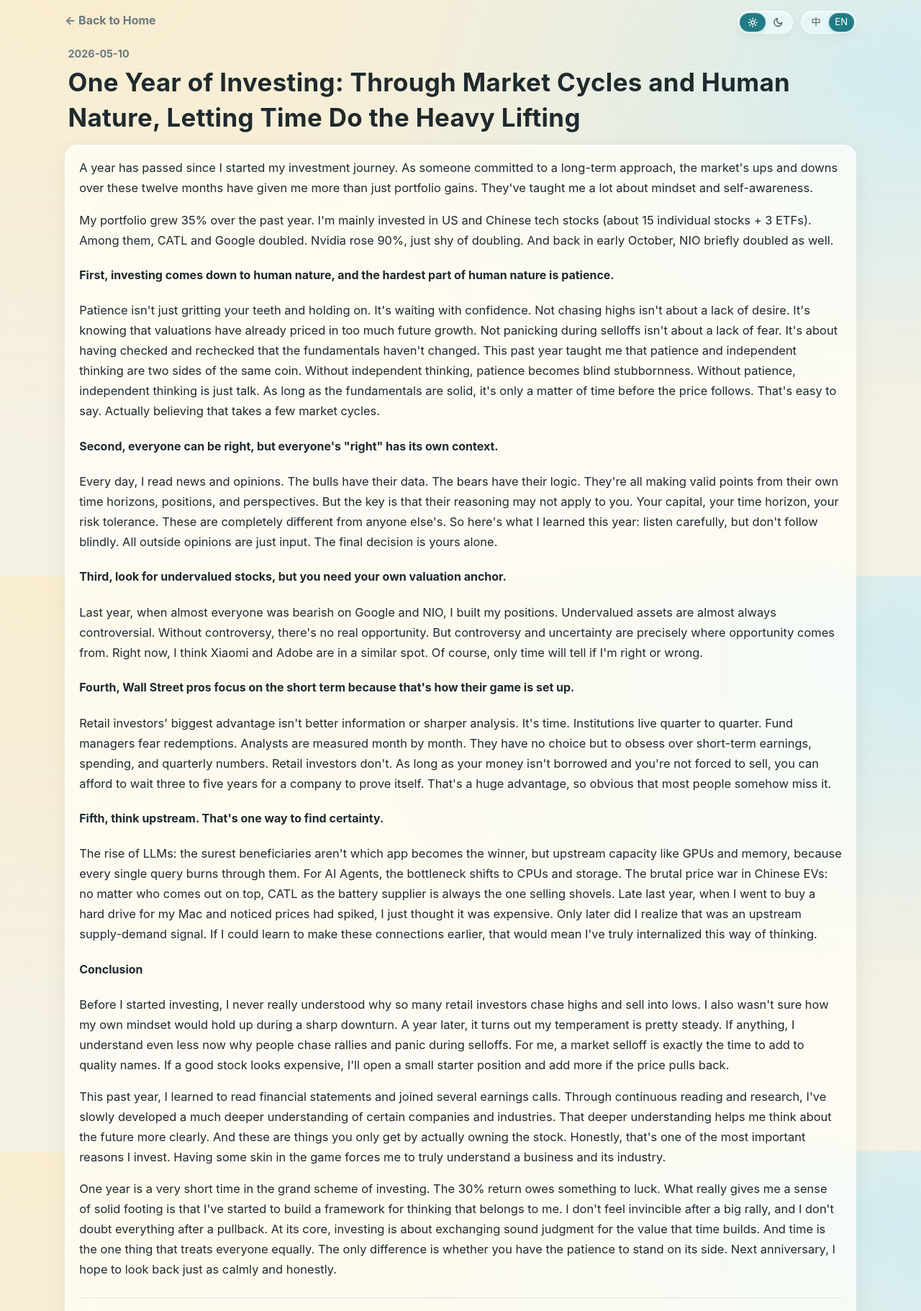
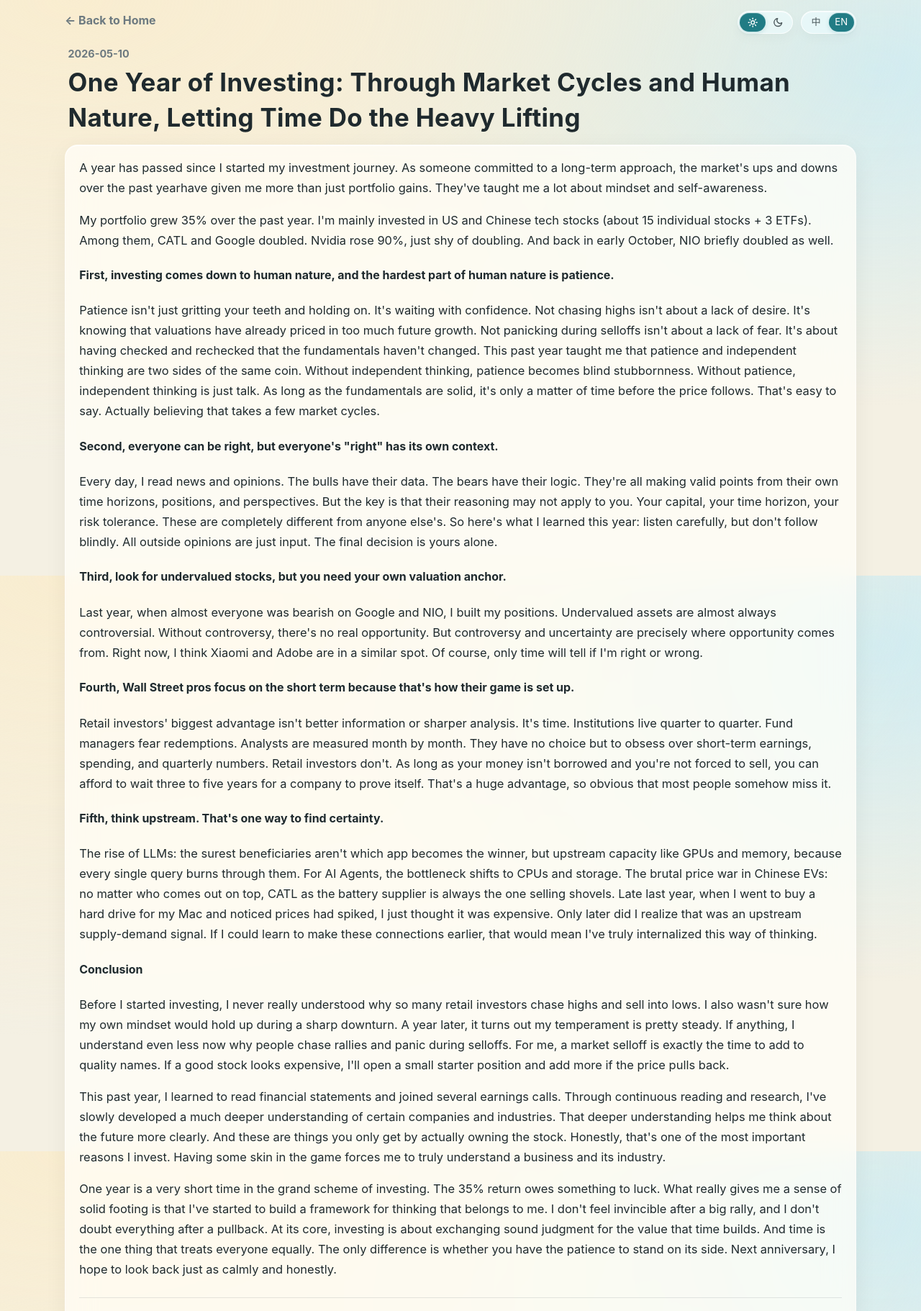
Before and after one commit to wangzizhe/wangzizhe.github.io, a plain HTML site: page posts/2026-05-10-one-year-of-investing-en.html in a window 1280 px wide. Shown: the top 1822 px of the page at 72% size. Drawn offline with Linux system fonts and the light colour scheme.

Commit message:
content: update 2026-05-10 blog post

```diff
--- a/posts/2026-05-10-one-year-of-investing-en.html
+++ b/posts/2026-05-10-one-year-of-investing-en.html
@@ -96,7 +96,7 @@
         <h1>One Year of Investing: Through Market Cycles and Human Nature, Letting Time Do the Heavy Lifting</h1>
       </header>
       <article class="post-article">
-        <p>A year has passed since I started my investment journey. As someone committed to a long-term approach, the market's ups and downs over these twelve months have given me more than just portfolio gains. They've taught me a lot about mindset and self-awareness.</p>
+        <p>A year has passed since I started my investment journey. As someone committed to a long-term approach, the market's ups and downs over the past yearhave given me more than just portfolio gains. They've taught me a lot about mindset and self-awareness.</p>
 
         <p>My portfolio grew 35% over the past year. I'm mainly invested in US and Chinese tech stocks (about 15 individual stocks + 3 ETFs). Among them, CATL and Google doubled. Nvidia rose 90%, just shy of doubling. And back in early October, NIO briefly doubled as well.</p>
 
@@ -120,7 +120,7 @@
 
         <p>This past year, I learned to read financial statements and joined several earnings calls. Through continuous reading and research, I've slowly developed a much deeper understanding of certain companies and industries. That deeper understanding helps me think about the future more clearly. And these are things you only get by actually owning the stock. Honestly, that's one of the most important reasons I invest. Having some skin in the game forces me to truly understand a business and its industry.</p>
 
-        <p>One year is a very short time in the grand scheme of investing. The 30% return owes something to luck. What really gives me a sense of solid footing is that I've started to build a framework for thinking that belongs to me. I don't feel invincible after a big rally, and I don't doubt everything after a pullback. At its core, investing is about exchanging sound judgment for the value that time builds. And time is the one thing that treats everyone equally. The only difference is whether you have the patience to stand on its side. Next anniversary, I hope to look back just as calmly and honestly.</p>
+        <p>One year is a very short time in the grand scheme of investing. The 35% return owes something to luck. What really gives me a sense of solid footing is that I've started to build a framework for thinking that belongs to me. I don't feel invincible after a big rally, and I don't doubt everything after a pullback. At its core, investing is about exchanging sound judgment for the value that time builds. And time is the one thing that treats everyone equally. The only difference is whether you have the patience to stand on its side. Next anniversary, I hope to look back just as calmly and honestly.</p>
 
         <section class="share-section">
           <div class="share-menu">
```
Also changed, not shown: posts/2026-05-10-one-year-of-investing.html (+1 -1 lines).
